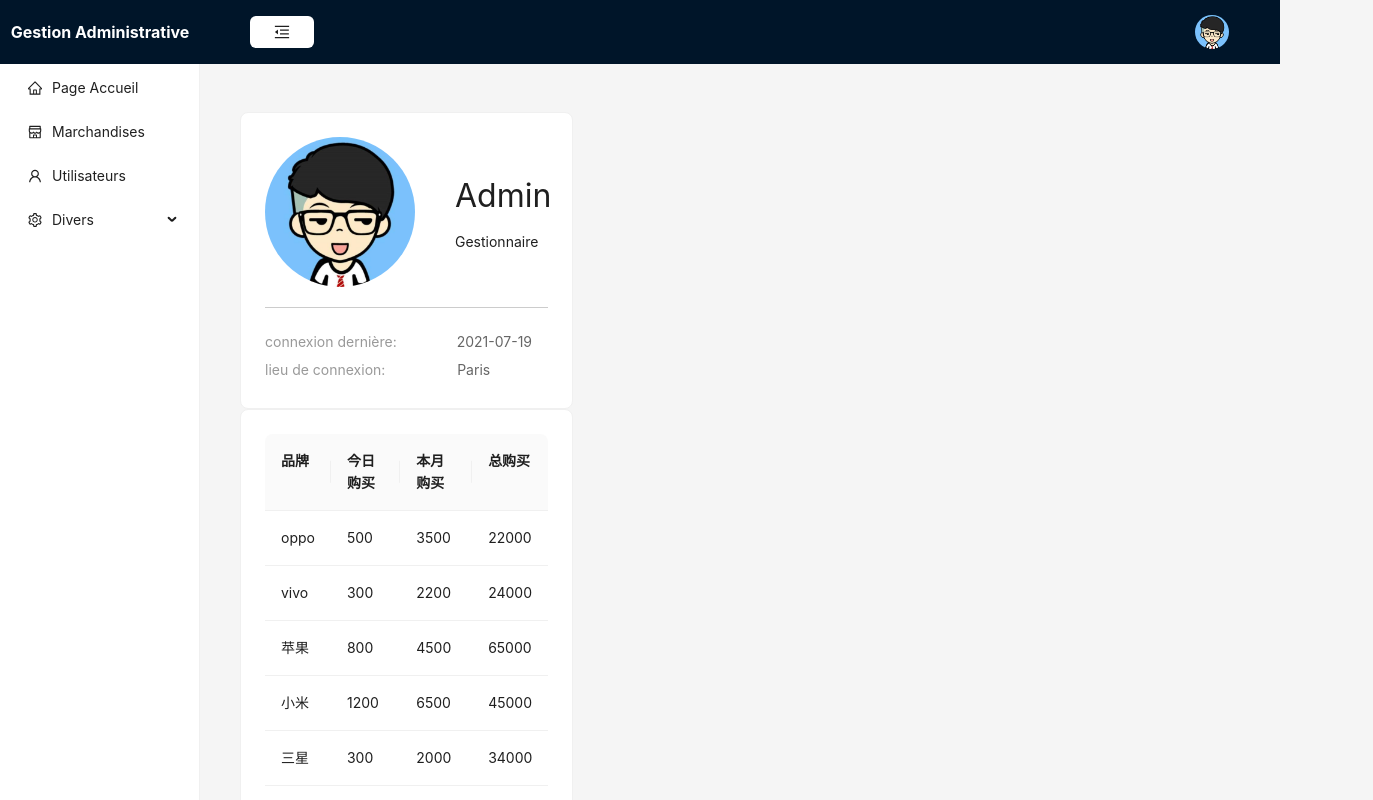
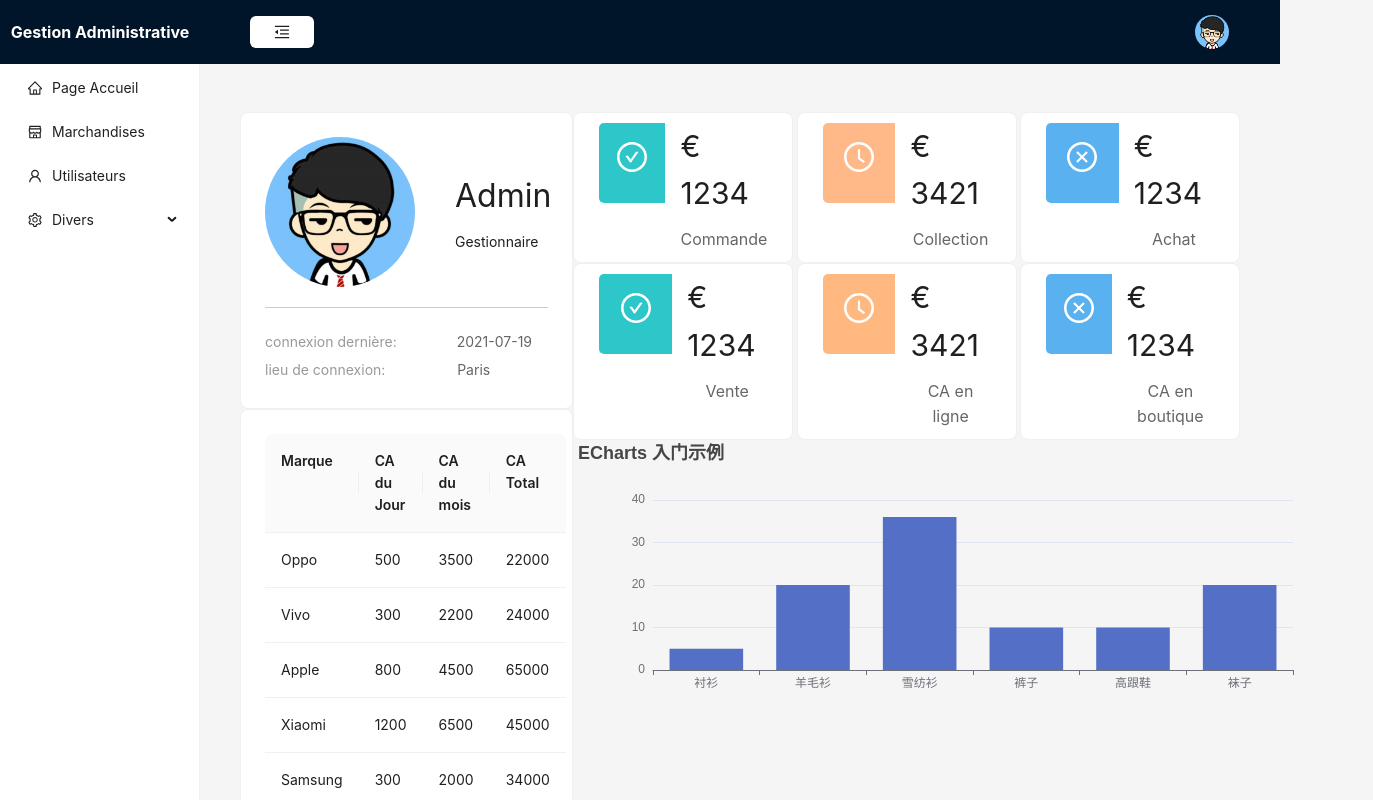
Before and after one commit to thecafe75000/gestionadmin, a React (Create React App) app: page /home in a window 1280 px wide. Shown: the top 800 px of the page, 1373 px wide, since content can reach past the window. Built offline with nearby package versions, Linux system fonts and the light colour scheme.

Commit message:
part of echarts

```diff
--- a/src/api/mockServeData/home.js
+++ b/src/api/mockServeData/home.js
@@ -9,12 +9,12 @@ const homeData = {
     for (let i = 0; i < 7; i++) {
       List.push(
         Mock.mock({
-          苹果: Mock.Random.float(100, 8000, 0, 0),
-          vivo: Mock.Random.float(100, 8000, 0, 0),
-          oppo: Mock.Random.float(100, 8000, 0, 0),
-          魅族: Mock.Random.float(100, 8000, 0, 0),
-          三星: Mock.Random.float(100, 8000, 0, 0),
-          小米: Mock.Random.float(100, 8000, 0, 0)
+          Apple: Mock.Random.float(100, 8000, 0, 0),
+          Vivo: Mock.Random.float(100, 8000, 0, 0),
+          Oppo: Mock.Random.float(100, 8000, 0, 0),
+          Meizu: Mock.Random.float(100, 8000, 0, 0),
+          Samsung: Mock.Random.float(100, 8000, 0, 0),
+          Xiaomi: Mock.Random.float(100, 8000, 0, 0)
         })
       )
     }
@@ -24,64 +24,64 @@ const homeData = {
         // 饼图
         videoData: [
           {
-            name: '小米',
+            name: 'Xiaomi',
             value: 2999
           },
           {
-            name: '苹果',
+            name: 'Apple',
             value: 5999
           },
           {
-            name: 'vivo',
+            name: 'Vivo',
             value: 1500
           },
           {
-            name: 'oppo',
+            name: 'Oppo',
             value: 1999
           },
           {
-            name: '魅族',
+            name: 'Meizu',
             value: 2200
           },
           {
-            name: '三星',
+            name: 'Samsung',
             value: 4500
           }
         ],
         // 柱状图
         userData: [
           {
-            date: '周一',
+            date: 'Monday',
             new: 5,
             active: 200
           },
           {
-            date: '周二',
+            date: 'Tuesday',
             new: 10,
             active: 500
           },
           {
-            date: '周三',
+            date: 'Wednesday',
             new: 12,
             active: 550
           },
           {
-            date: '周四',
+            date: 'Thursday',
             new: 60,
             active: 800
           },
           {
-            date: '周五',
+            date: 'Friday',
             new: 65,
             active: 550
           },
           {
-            date: '周六',
+            date: 'Saturday',
             new: 53,
             active: 770
           },
           {
-            date: '周日',
+            date: 'Sunday',
             new: 33,
             active: 170
           }
@@ -101,37 +101,37 @@ const homeData = {
         },
         tableData: [
           {
-            name: 'oppo',
+            name: 'Oppo',
             todayBuy: 500,
             monthBuy: 3500,
             totalBuy: 22000
           },
           {
-            name: 'vivo',
+            name: 'Vivo',
             todayBuy: 300,
             monthBuy: 2200,
             totalBuy: 24000
           },
           {
-            name: '苹果',
+            name: 'Apple',
             todayBuy: 800,
             monthBuy: 4500,
             totalBuy: 65000
           },
           {
-            name: '小米',
+            name: 'Xiaomi',
             todayBuy: 1200,
             monthBuy: 6500,
             totalBuy: 45000
           },
           {
-            name: '三星',
+            name: 'Samsung',
             todayBuy: 300,
             monthBuy: 2000,
             totalBuy: 34000
           },
           {
-            name: '魅族',
+            name: 'Meizu',
             todayBuy: 350,
             monthBuy: 3000,
             totalBuy: 22000
--- a/src/pages/home/index.css
+++ b/src/pages/home/index.css
@@ -28,3 +28,47 @@
   color:#666;
   margin-left:60px;
 }
+
+.home .num {
+  display: flex;
+  flex-wrap: wrap;
+  justify-content: space-between;
+}
+
+.home .num .ant-card{
+  width: 33%;
+}
+
+.home .num .ant-card-body{
+  display: flex;
+  padding: 10px 25px;
+}
+
+.home .num .icon-box{
+  width: 88px;
+  height: 80px;
+  text-align: center;
+  line-height: 80px;
+  color: #fff;
+  border-top-left-radius: 5px;
+  border-bottom-left-radius: 5px;
+}
+
+.home .num .anticon{
+  font-size: 30px;
+}
+
+.home .num .detail {
+  margin-left: 15px;
+}
+
+.home .num .detail .chiff{
+  font-size: 30px;
+  margin-bottom: 10px;
+}
+
+.home .num .detail .txt{
+  font-size: 16px;
+  text-align: center;
+  color:#666;
+}
--- a/src/pages/home/index.jsx
+++ b/src/pages/home/index.jsx
@@ -1,5 +1,7 @@
 import React, { useEffect, useState } from 'react'
 import { Col, Row, Card, Table } from 'antd'
+import * as Icon from '@ant-design/icons'
+import * as echarts from 'echarts'
 import {getData} from '@/api'
 import './index.css'
 import userImage from '@/asssets/images/user.png'
@@ -10,19 +12,19 @@ const Home = () => {
   // table的columns的数据
   const columns = [
     {
-       title: '品牌',
+      title: 'Marque',
       dataIndex: 'name'
     },
     {
-       title: '今日购买',
+      title: 'CA du Jour',
       dataIndex: 'todayBuy'
     },
     {
-       title: '本月购买',
+      title: 'CA du mois',
       dataIndex: 'monthBuy'
     },
     {
-       title: '总购买',
+      title: 'CA Total',
       dataIndex: 'totalBuy'
     }
   ]
@@ -30,10 +32,75 @@ const Home = () => {
   useEffect(() => {
     getData().then(({ data }) => {
       const { tableData } = data.data
-      console.log(tableData)
+      // console.log(tableData)
       setTableData(tableData)
     })
+
+    // 基于准备好的dom，初始化echarts实例
+    var myChart = echarts.init(document.getElementById('homepage'))
+    // 绘制图表
+    myChart.setOption({
+      title: {
+        text: 'ECharts 入门示例'
+      },
+      tooltip: {},
+      xAxis: {
+        data: ['衬衫', '羊毛衫', '雪纺衫', '裤子', '高跟鞋', '袜子']
+      },
+      yAxis: {},
+      series: [
+        {
+          name: '销量',
+          type: 'bar',
+          data: [5, 20, 36, 10, 10, 20]
+        }
+      ]
+    })
   }, [])
+
+  // 订单统计数据
+  const countData = [
+    {
+      name: 'Commande',
+      value: 1234,
+      icon: 'CheckCircleOutlined',
+      color: '#2ec7c9'
+    },
+    {
+      name: 'Collection',
+      value: 3421,
+      icon: 'ClockCircleOutlined',
+      color: '#ffb988'
+    },
+    {
+      name: 'Achat',
+      value: 1234,
+      icon: 'CloseCircleOutlined',
+      color: '#5ab1ef'
+    },
+    {
+      name: 'Vente',
+      value: 1234,
+      icon: 'CheckCircleOutlined',
+      color: '#2ec7c9'
+    },
+    {
+      name: 'CA en ligne',
+      value: 3421,
+      icon: 'ClockCircleOutlined',
+      color: '#ffb980'
+    },
+    {
+      name: 'CA en boutique',
+      value: 1234,
+      icon: 'CloseCircleOutlined',
+      color: '#5ab1ef'
+    }
+  ]
+
+  // 动态获取 countData 里的icon的方法
+  // 需要把 countData 里的icon转换成一个组件
+  const iconToElement = (name) => React.createElement(Icon[name])
 
   return (
     <Row className='home'>
@@ -56,10 +123,30 @@ const Home = () => {
           </div>
         </Card>
         <Card>
-          <Table dataSource={tableData} columns={columns} pagination={false} rowKey='name'/>
+          <Table
+            dataSource={tableData}
+            columns={columns}
+            pagination={false}
+            rowKey='name'
+          />
         </Card>
       </Col>
-      <Col span={16}></Col>
+      <Col span={16}>
+        <div className='num'>
+          {countData.map((item, index) => {
+            return (
+              <Card key={index}>
+                <div className='icon-box' style={{backgroundColor:item.color}}>{iconToElement(item.icon)}</div>
+                <div className='detail'>
+                  <p className='chiff'> € {item.value}</p>
+                  <p className='txt'>{item.name}</p>
+                </div>
+              </Card>
+            )
+          })}
+        </div>
+        <div id='homepage' style={{height:'300px'}}></div>
+      </Col>
     </Row>
   )
 }
```
Also changed, not shown: craco.config.js (+3 -5 lines), 1 other file (tests, documents, lock files or other folders). Lines whose indentation alone changed are shown as unchanged.
